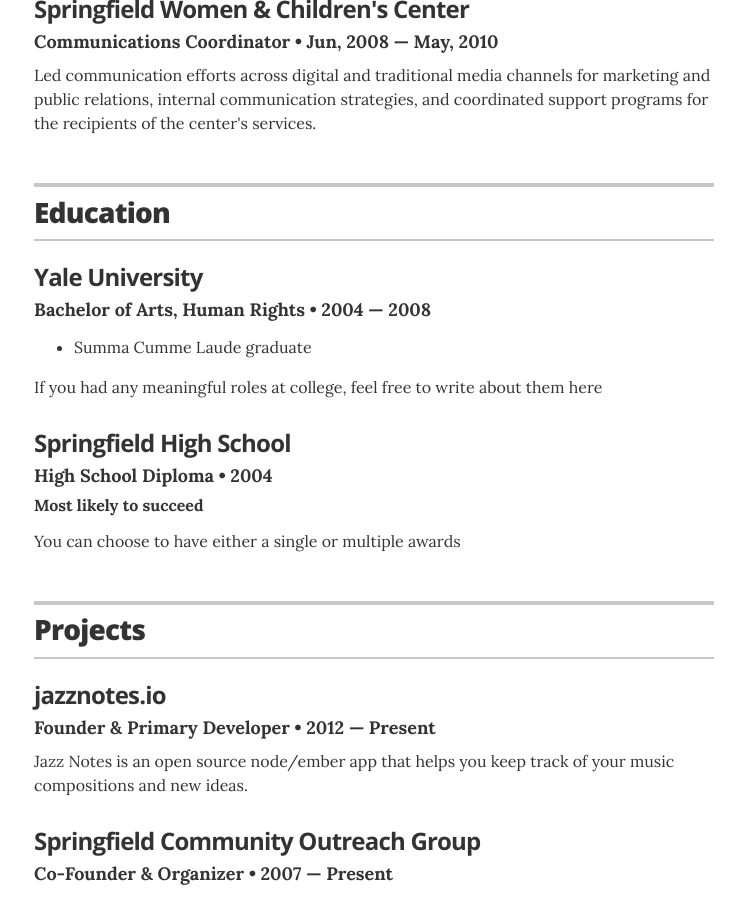
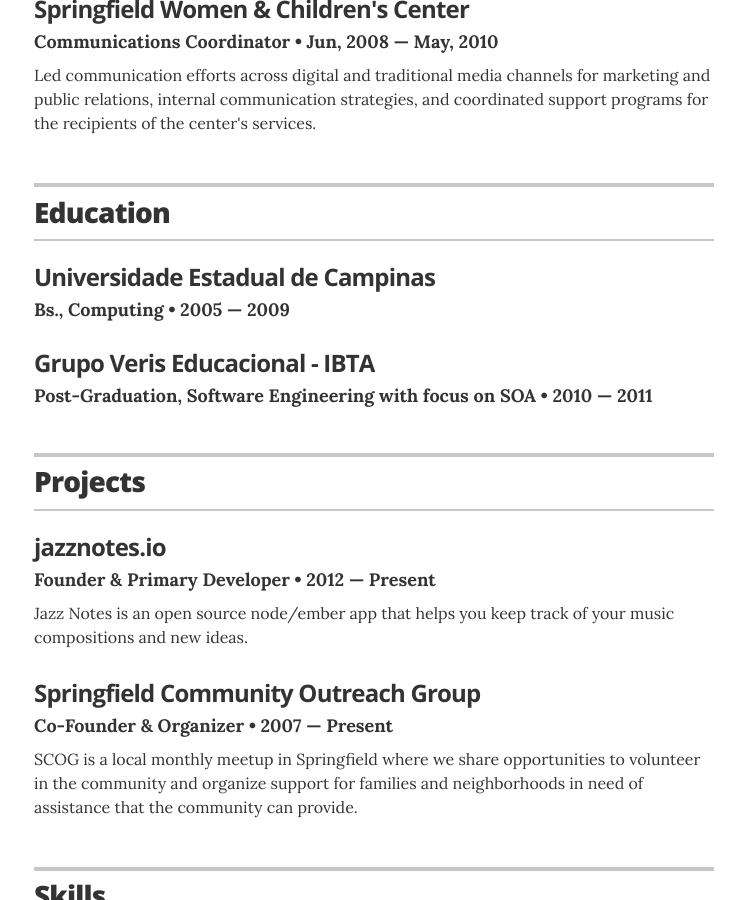
Before and after one commit to guilhermevigneron/guilhermevigneron.github.io, a Jekyll site: the page built from index.html, in a window 1280 px wide and 900 px high, scrolled down 1054 px. Shown: the whole window, without its empty margins (266-1011 px from the left). Built offline with Jekyll 4.4.1, drawn with Linux system fonts in a browser that asks for light colours.

Commit message:
Update education.yml

```diff
--- a/_data/education.yml
+++ b/_data/education.yml
@@ -1,13 +1,8 @@
 # Degree
-- degree: Bachelor of Arts, Human Rights
-  uni: Yale University
-  year: 2004 &mdash; 2008
-  awards:
-    - award: Summa Cumme Laude graduate
-  summary: If you had any meaningful roles at college, feel free to write about them here
+- degree: Bs., Computing
+  uni: Universidade Estadual de Campinas
+  year: 2005 &mdash; 2009
 
-- degree: High School Diploma
-  uni: Springfield High School
-  year: 2004
-  award: Most likely to succeed
-  summary: You can choose to have either a single or multiple awards
+- degree: Post-Graduation, Software Engineering with focus on SOA
+  uni: Grupo Veris Educacional - IBTA
+  year: 2010 &mdash; 2011
```
